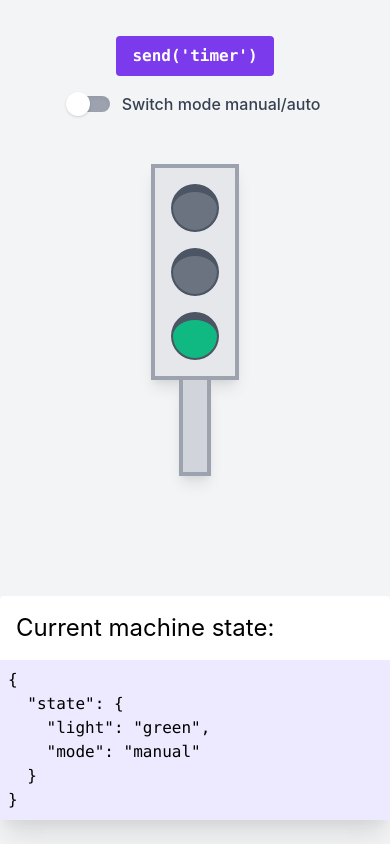
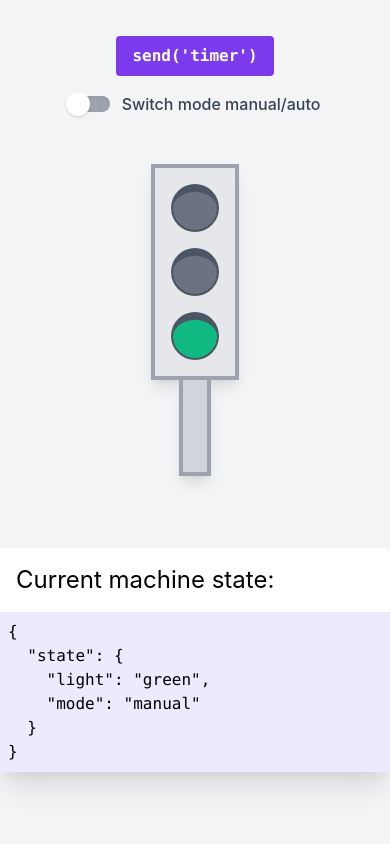
Before and after one commit to Gabriel-Idean/guild-xstate-01, a React (Create React App) app: page / in a window 390 px wide. Built offline with nearby package versions, Linux system fonts and the light colour scheme.

Commit message:
fix padding

```diff
--- a/src/Pages/Index.tsx
+++ b/src/Pages/Index.tsx
@@ -40,7 +40,7 @@ export default function Index() {
         </div>
         <div className="py-10 bg-gray-300 border-4 border-t-0 border-gray-400 shadow-lg h-24 md:h-52 mx-auto w-8 md:w-12" />
       </div>
-      <div className="bg-white flex-0 rounded shadow-xl md:w-1/4">
+      <div className="bg-white flex-0 rounded shadow-xl md:w-1/4 mb-12 md:mb-0">
         <h2 className="text-2xl mb-4 p-4 pb-0">Current machine state:</h2>
         <pre className="bg-purple-100 p-2">
           {JSON.stringify(
```
